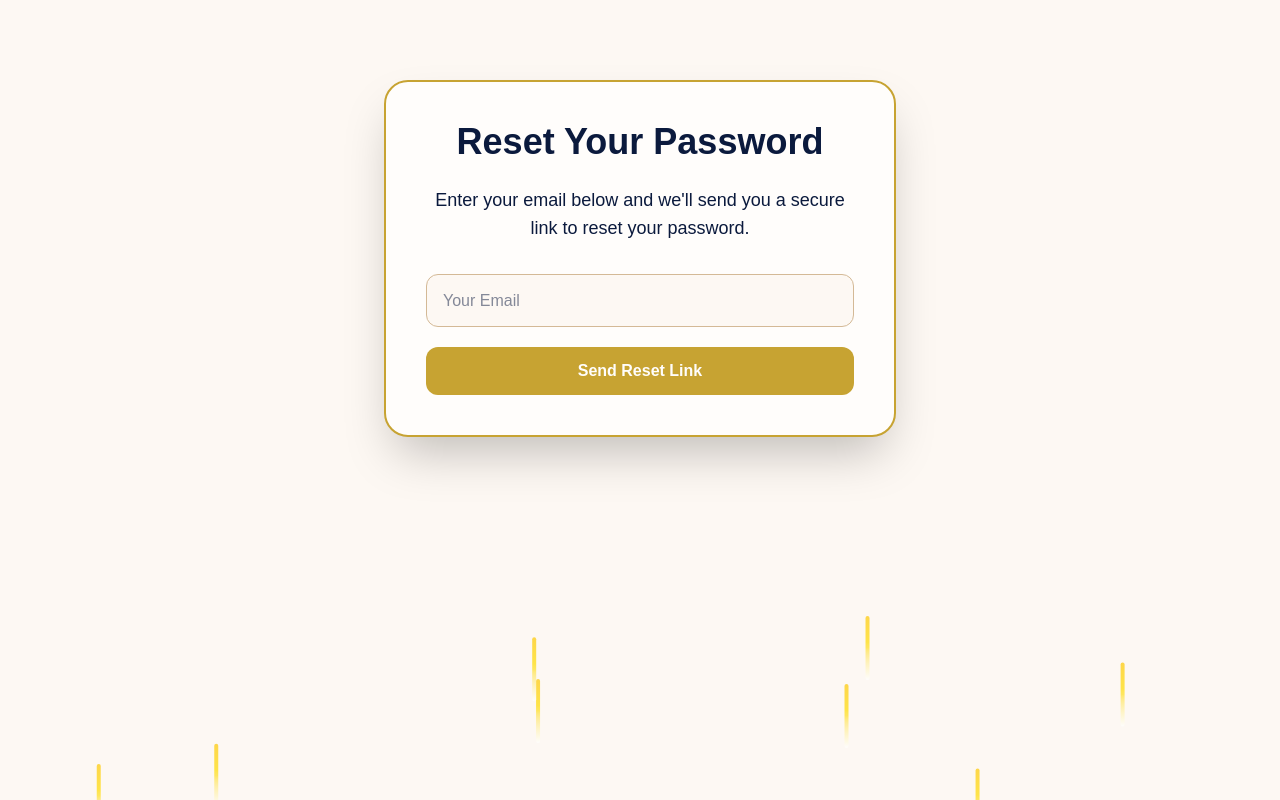
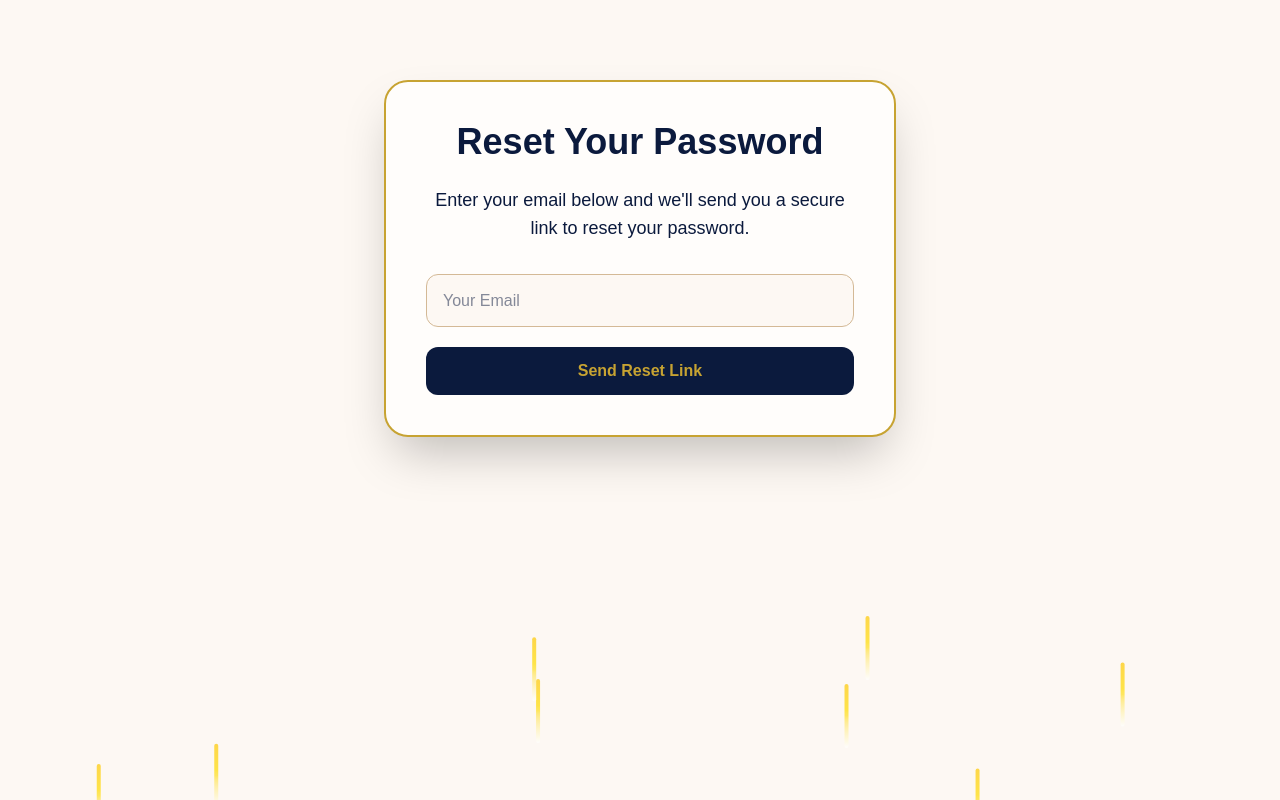
Before and after one commit to BLOUDANJEWELLERY/CATALOGUE, a Next.js app in the folder catalogue/: page /forgot-password in a window 1280 px wide. Built offline with nearby package versions, Linux system fonts and the light colour scheme.

Commit message:
Update forgot-password.tsx

```diff
--- a/catalogue/pages/forgot-password.tsx
+++ b/catalogue/pages/forgot-password.tsx
@@ -83,7 +83,7 @@ export default function ForgotPasswordPage() {
                 disabled={loading}
                 whileHover={{ scale: 1.05, boxShadow: "0 0 20px rgba(199,163,50,0.6)" }}
                 whileTap={{ scale: 0.95 }}
-                className="w-full px-6 py-3 bg-[#c7a332] text-[#fffdfb] font-semibold rounded-xl transition-colors disabled:opacity-50 disabled:cursor-not-allowed"
+                className="w-full px-6 py-3 bg-[#0b1a3d] text-[#c7a332] font-semibold rounded-xl transition-colors disabled:opacity-50 disabled:cursor-not-allowed"
               >
                 {loading ? "Sending..." : "Send Reset Link"}
               </motion.button>
```
